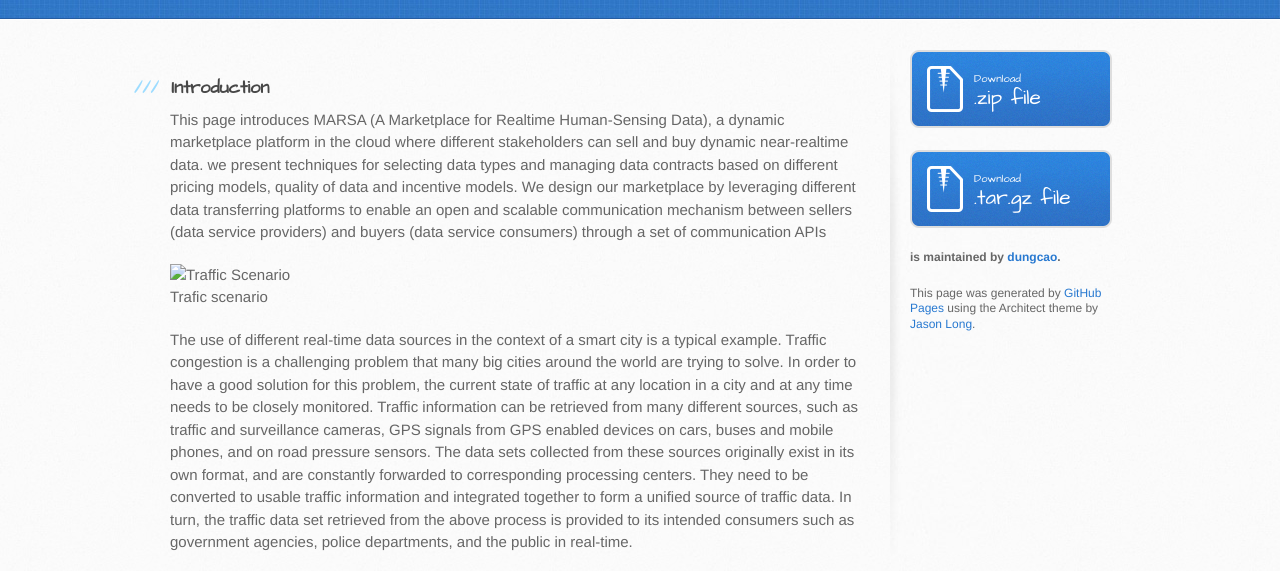
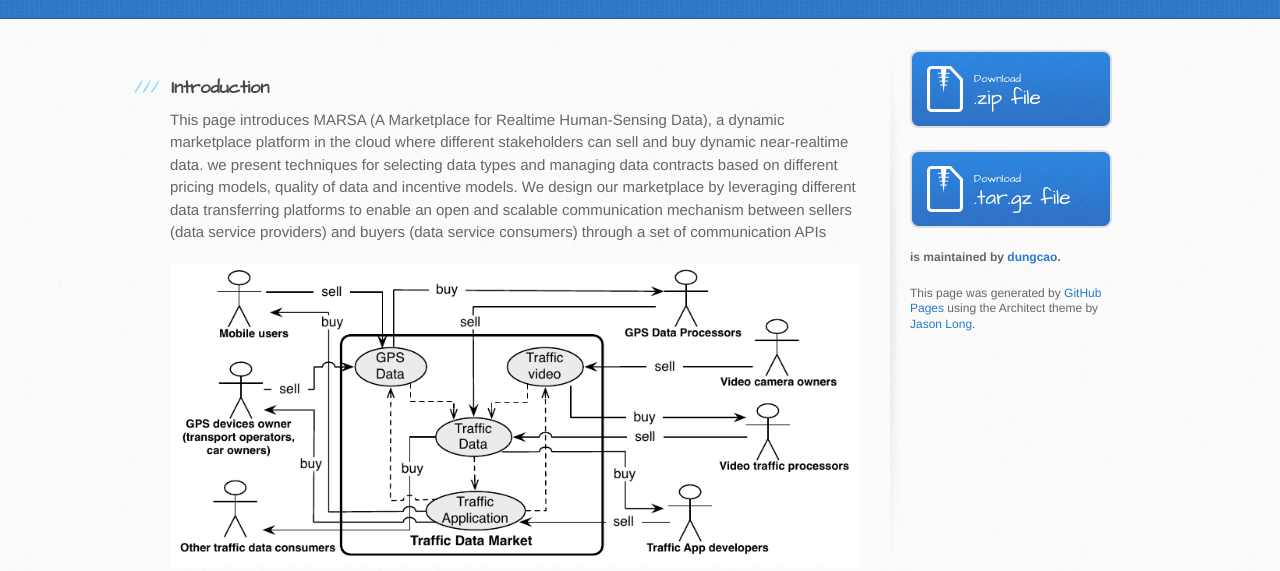
Before and after one commit to dungcao/marsa, a plain HTML site: page index.html in a window 1280 px wide. Shown: the part 216-787 px from the top of the page. Drawn offline with Linux system fonts and the light colour scheme.

Commit message:
index image

```diff
--- a/index.html
+++ b/index.html
@@ -42,7 +42,7 @@ $ git checkout gh-pages
 
 <p>
 <figure>
-<img src="images/TrafficScenario2.png" alt="Traffic Scenario">
+<img src="images/TraficScenario2.png" alt="Traffic Scenario">
  <figcaption>Trafic scenario</figcaption>
 </p>
 
```
